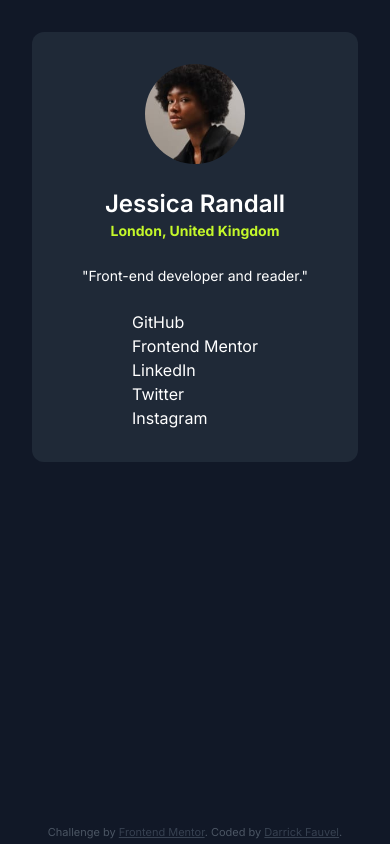
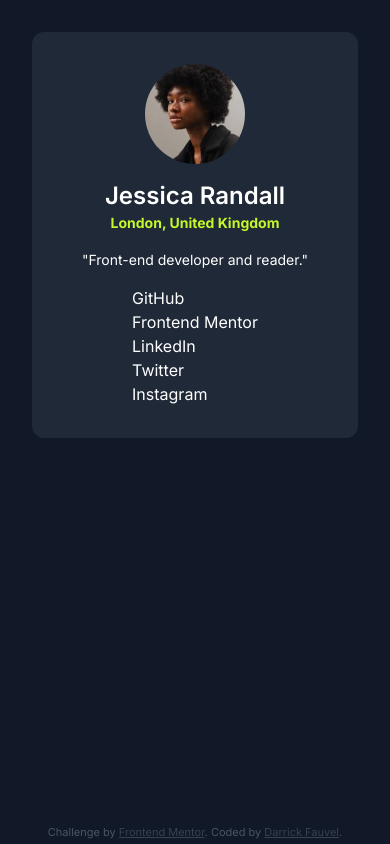
Before and after one commit to DarrickFauvel/fem2407-social-links-profile-next, a Next.js app: page / in a window 390 px wide. Built offline with nearby package versions, Linux system fonts and the light colour scheme.

Commit message:
Adjust responsiveness

```diff
--- a/app/components/card/index.tsx
+++ b/app/components/card/index.tsx
@@ -6,7 +6,7 @@ import CardSummary from "./components/summary"
 
 const Card = () => {
   return (
-    <article className="w-full flex flex-col items-center gap-6 p-8 bg-gray-800 text-white rounded-xl">
+    <article className="w-full max-w-[456px] md:max-w-[384px] flex flex-col items-center gap-4 p-8 md:p-10 bg-gray-800 text-white rounded-xl">
       <CardImage />
       <div className="flex flex-col items-center">
         <CardName>Jessica Randall</CardName>
```
